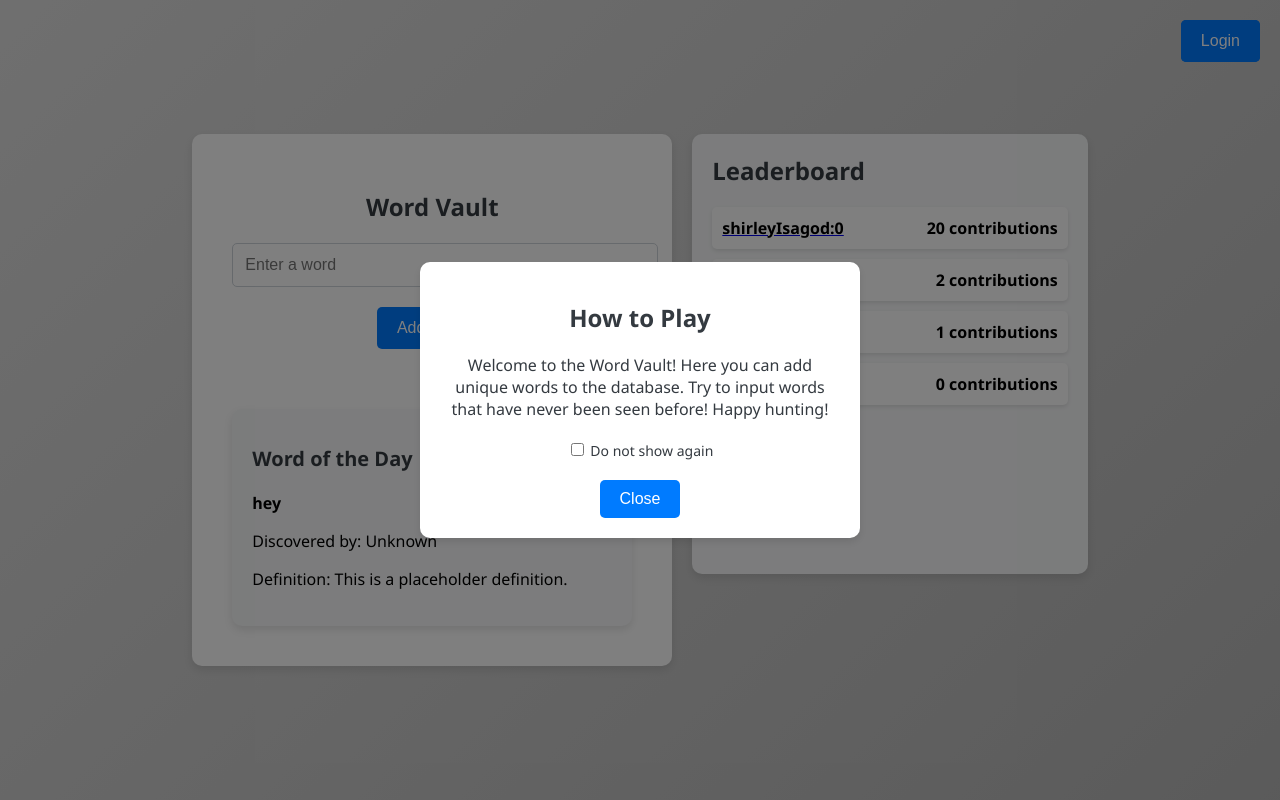
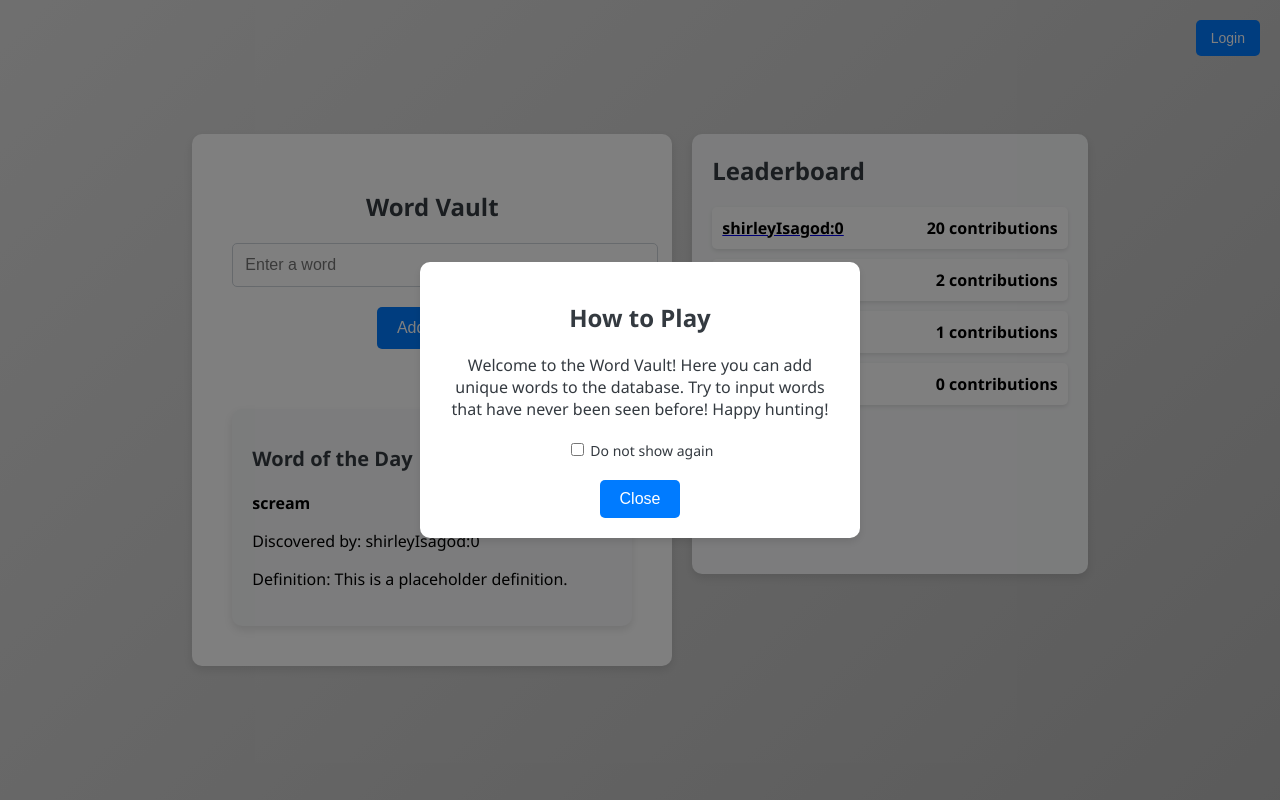
Before and after one commit to vostsoldier/sarcasm-detector, a Flask app: page / in a window 1280 px wide. Run offline with Flask 3, Linux system fonts and the light colour scheme; data comes from the database, SQL or seed files in the repository; both versions use the stored data as it was after the commit; parts of the project's set-up code (start-up, migrations or seed data) failed here and were passed over.

Commit message:
fixed bugs

```diff
--- a/static/styles.css
+++ b/static/styles.css
@@ -164,10 +164,15 @@ button:hover {
     top: 20px;
     right: 20px;
     display: flex;
-    gap: 30px; /* Add gap between buttons */
+    gap: 10px; /* Add gap between buttons */
+}
+
+.nav-link {
+    text-decoration: none; /* Remove underline from links */
 }
 
 .nav-button {
+    display: inline-block; /* Ensure the button is treated as a block element */
     padding: 10px 15px;
     background-color: #007bff;
     color: white;
--- a/templates/index.html
+++ b/templates/index.html
@@ -8,9 +8,10 @@
     <div class="gradient-background"></div>
     <div class="login-wrapper">
         {% if current_user.is_authenticated %}
-            <a href="{{ url_for('profile') }}"><button>Profile</button></a>
+            <a href="{{ url_for('profile') }}" class="nav-link"><button class="nav-button">Profile</button></a>
+            <a href="{{ url_for('shop') }}" class="nav-link"><button class="nav-button">Shop</button></a>
         {% else %}
-            <a href="{{ url_for('login') }}"><button>Login</button></a>
+            <a href="{{ url_for('login') }}" class="nav-link"><button class="nav-button">Login</button></a>
         {% endif %}
     </div>
     <div class="main-content">
@@ -54,14 +55,6 @@
             <button id="closePopup">Close</button>
         </div>
     </div>
-    <div class="login-wrapper">
-        {% if current_user.is_authenticated %}
-            <a class="margin" href="{{ url_for('profile') }}"><button>Profile</button></a>
-            <a href="{{ url_for('shop') }}"><button>Shop</button></a>
-        {% else %}
-            <a href="{{ url_for('login') }}"><button>Login</button></a>
-        {% endif %}
-    </div>
     <script src="{{ url_for('static', filename='scripts.js') }}"></script>
 </body>
 </html>
--- a/words_database.json
+++ b/words_database.json
@@ -27,6 +27,13 @@
         "laugh",
         "sound",
         "volume",
-        "luck"
+        "luck",
+        "happy",
+        "sad",
+        "girl",
+        "boy",
+        "unknown",
+        "calm",
+        "rest"
     ]
 }
```
Also changed, not shown: instance/users.db.
